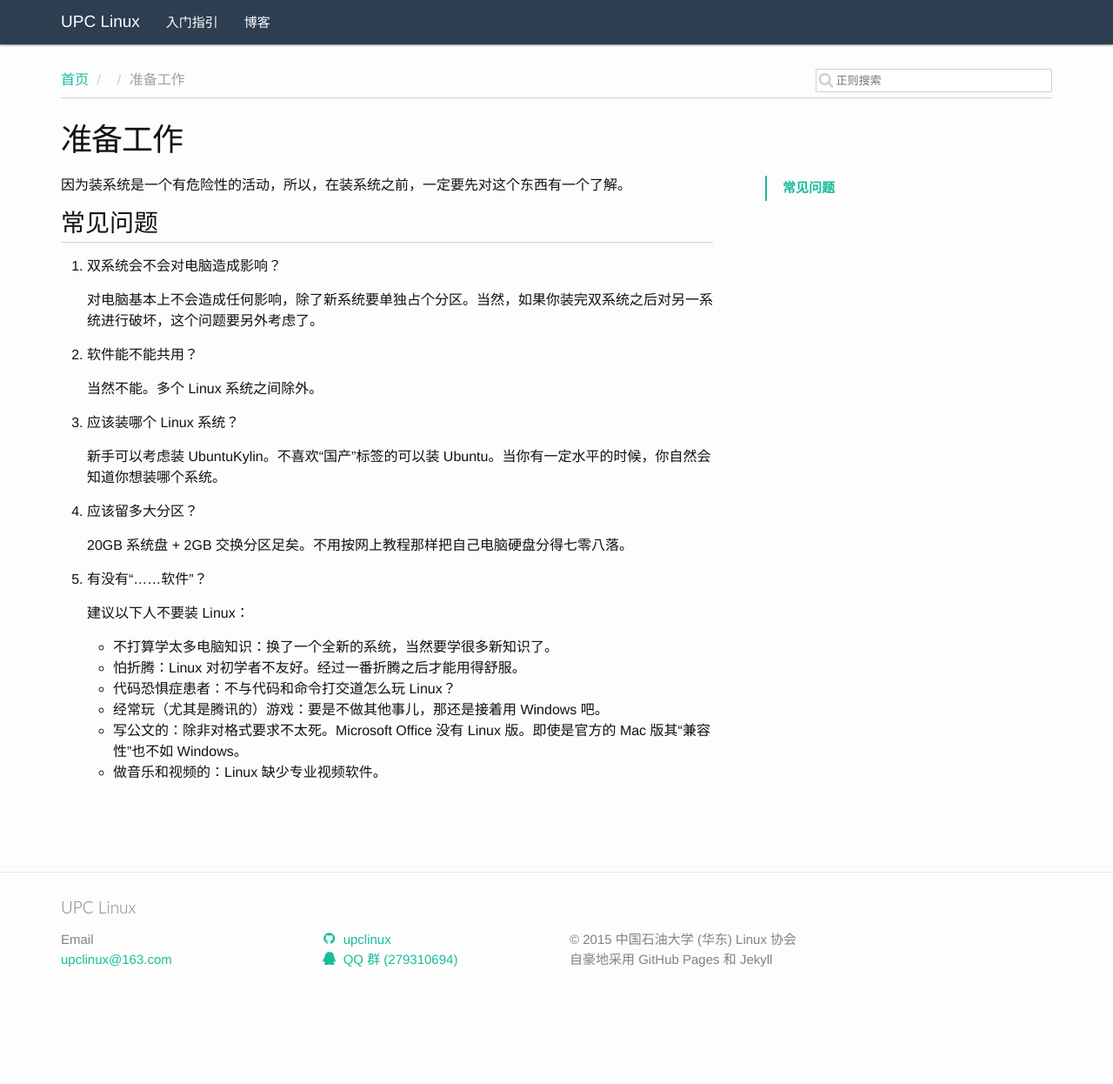
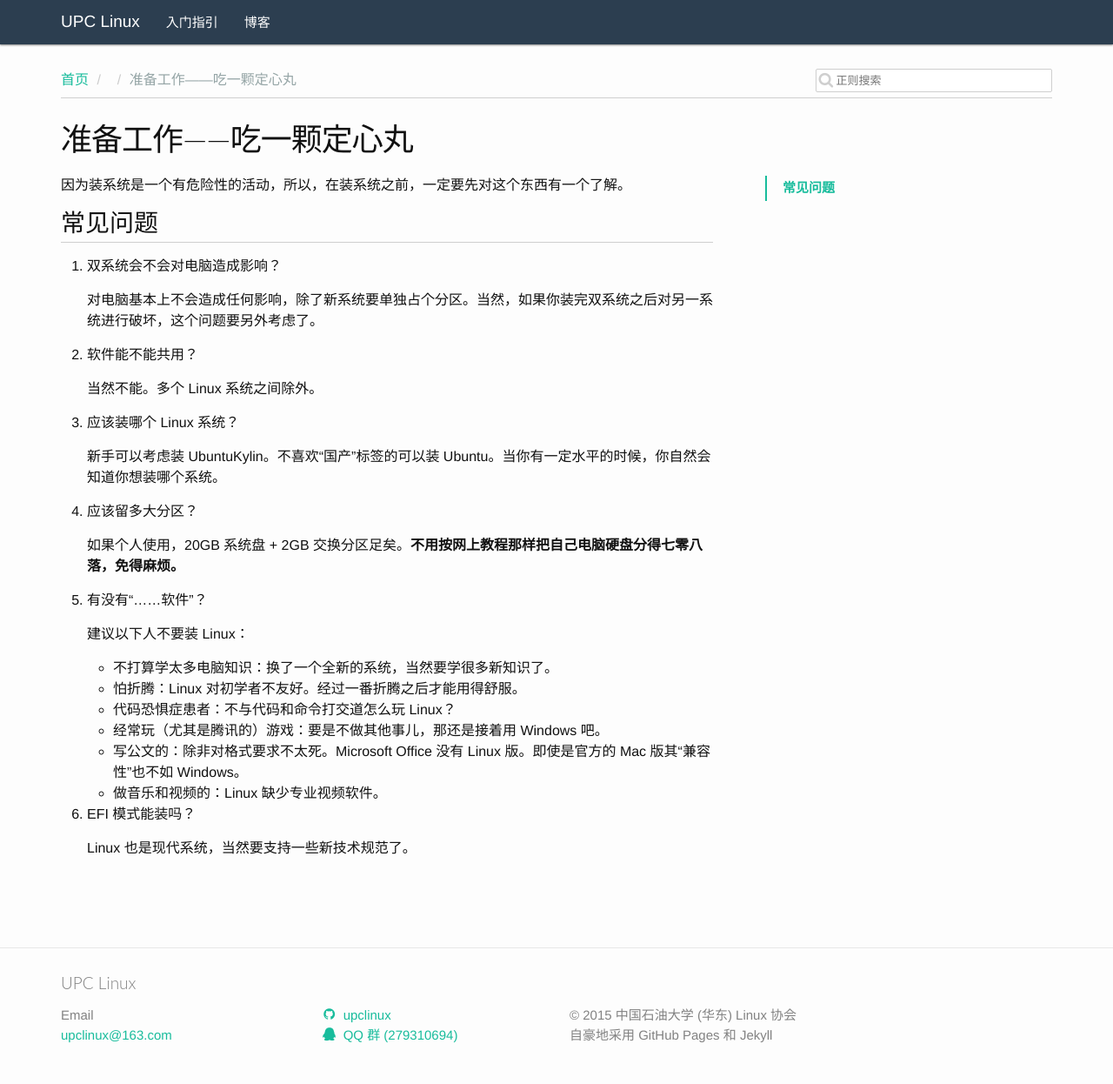
Before and after one commit to upclinux/intro, a Jekyll site: the page built from _posts/try/2002-12-31-prepare.markdown, in a window 1280 px wide. Shown: the whole page at 87% size. Built offline with Jekyll 4.4.1, drawn with Linux system fonts in a browser that asks for light colours; nearby versions of some CDN libraries; comment, search, counter and statistics services are not loaded; before the commit the page ends 1159 px from its top, so only the background shows below that.

Commit message:
内容补充

```diff
--- a/_posts/toy/2009-12-30-arduino.markdown
+++ b/_posts/toy/2009-12-30-arduino.markdown
@@ -11,8 +11,8 @@ Arduino 不仅仅是全球最流行的开源硬件，也是一个优秀的硬件
 # 比 51 单片机优秀的地方
 
 1. 开发环境跨平台：Arduino IDE 支持 Windows、Linux 和 OS X。
-2. 简单清晰：不需要太多的单片机基础。只需简单的学习即可快速开发。
-3. 开放性：Arduino 的硬件原理图、电路图、IDE 软件及核心库文件都是开源的。
+2. 简单清晰：不需要太多的单片机基础。只需简单的学习即可快速开发。当然也可以方便地深入学习（AVR）。
+3. 开放性：Arduino 的硬件原理图、电路图、IDE 软件及核心库文件都是开源的，Arduino 的处理器也很好买，因此可用作创客的原型板。
 4. 用户广泛：全世界都有 Arduino 的用户。
 
 # 入手
--- a/_posts/try/2002-12-28-terminal.markdown
+++ b/_posts/try/2002-12-28-terminal.markdown
@@ -19,7 +19,7 @@ Linux (图形界面) 和 OS X 敲命令的地方是`“终端”` (Terminal)，
 
 很多 Linux 发行版在启动图形界面之后还会带 6 个纯文本终端。按 <kbd>Ctrl+Alt+F1</kbd> 到 <kbd>Ctrl+Alt+F7</kbd> 在图形界面和这些终端中切换。
 
-如果“不慎”进到了全屏的命令行，可以尝试 Ctrl+Alt+F1 到 Ctrl+Alt+F7 中的一个按键返回图形界面。
+如果“不慎”进到了全屏的命令行，也可以尝试 Ctrl+Alt+F1 到 Ctrl+Alt+F7 中的一个按键返回图形界面。
 
 ## 中文问题
 
--- a/_posts/try/2002-12-31-prepare.markdown
+++ b/_posts/try/2002-12-31-prepare.markdown
@@ -1,6 +1,6 @@
 ---
 layout: post
-title:  "准备工作"
+title:  "准备工作——吃一颗定心丸"
 date:   2002-12-31 00:00:00
 faq: ["安装 Linux 系统会不会对自己电脑造成影响？"]
 ---
@@ -25,7 +25,7 @@ faq: ["安装 Linux 系统会不会对自己电脑造成影响？"]
 
 4. 应该留多大分区？
 
-   20GB 系统盘 + 2GB 交换分区足矣。不用按网上教程那样把自己电脑硬盘分得七零八落。
+   如果个人使用，20GB 系统盘 + 2GB 交换分区足矣。**不用按网上教程那样把自己电脑硬盘分得七零八落，免得麻烦。**
 
 5. 有没有“……软件”？
 
@@ -37,3 +37,7 @@ faq: ["安装 Linux 系统会不会对自己电脑造成影响？"]
       * 经常玩（尤其是腾讯的）游戏：要是不做其他事儿，那还是接着用 Windows 吧。
       * 写公文的：除非对格式要求不太死。Microsoft Office 没有 Linux 版。即使是官方的 Mac 版其“兼容性”也不如 Windows。
       * 做音乐和视频的：Linux 缺少专业视频软件。
+
+6. EFI 模式能装吗？
+
+   Linux 也是现代系统，当然要支持一些新技术规范了。
--- a/_posts/work/2005-12-30-latex.markdown
+++ b/_posts/work/2005-12-30-latex.markdown
@@ -101,3 +101,7 @@ Windows 下的配置是最轻松的：
 去 LaTeX 安装目录里找 `texgyrepagella` 字体，把它装上，然后到 Word 里把字体设成 `TeX Gyre Pagella`。
 
 ## Lyx
+
+Lyx 是一个类似 Word 的可视化编辑软件。
+
+Lyx 基于 LaTeX，用 Lyx 编辑的文本也使用 LaTeX 编译，因此 Lyx 适合“代码恐惧症”患者。
```
Also changed, not shown: _posts/entertainment/2006-12-28-fun-command.markdown (+9 -1 lines), _posts/try/2002-12-29-vm.markdown (+5 -4 lines).
